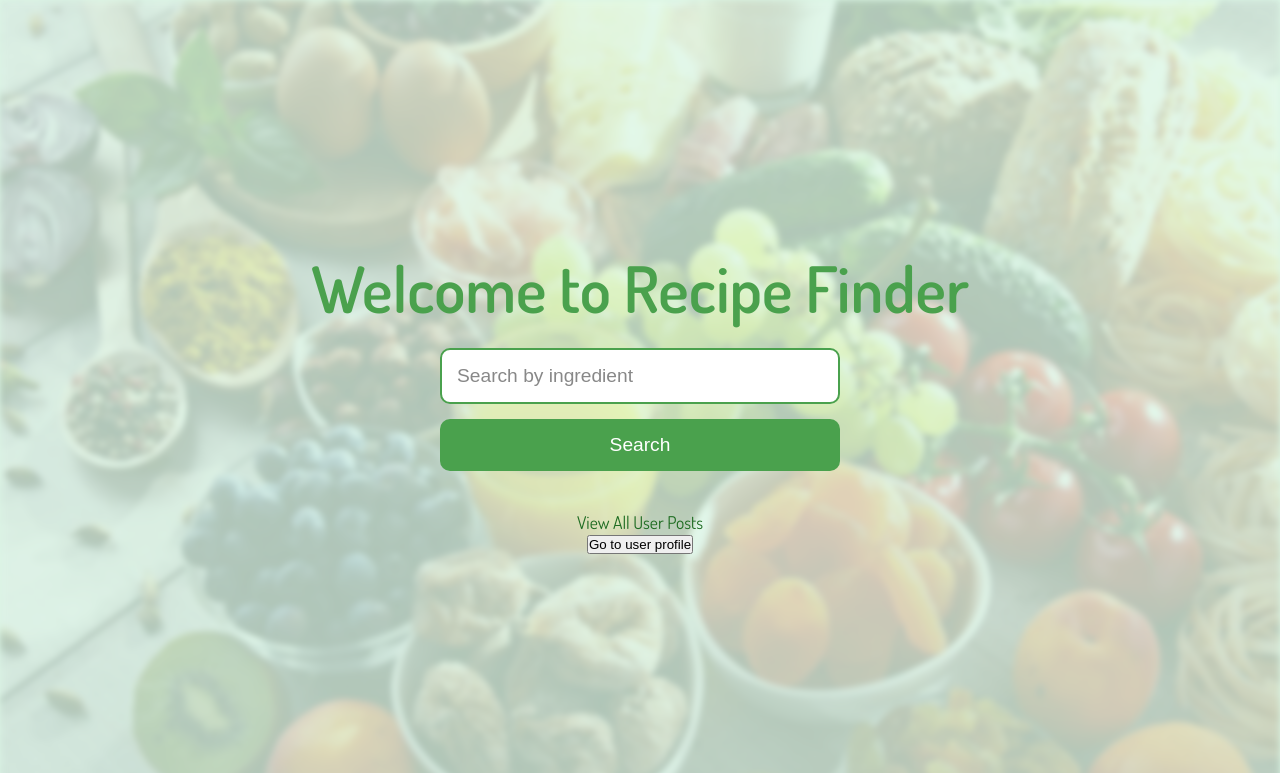
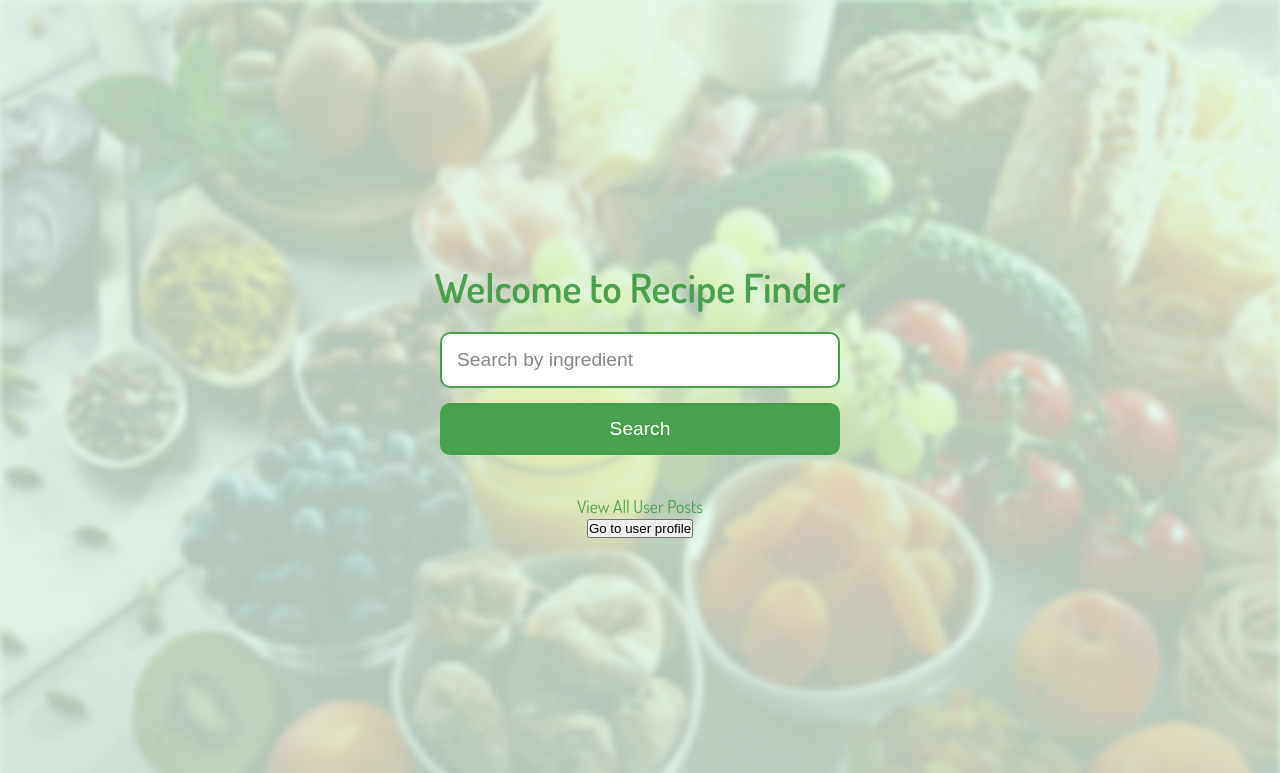
Before and after one commit to REDY-a/Madhacks2024, a Flask app: page / in a window 1280 px wide. Shown: the top 773 px of the page. Run offline with Flask 3, Linux system fonts and the light colour scheme.

Commit message:
css files updates -2

```diff
--- a/static/styles.css
+++ b/static/styles.css
@@ -18,7 +18,7 @@ body {
 }
 
 h1 {
-    font-size: 4rem;
+    font-size: 2.5rem;
     color: #4aa14d;
     margin-bottom: 20px;
 }
@@ -61,7 +61,7 @@ input[type="submit"]:hover {
 
 a {
     margin-top: 20px;
-    color: #1e6c21;
+    color: #4aa14d;
     text-decoration: none;
     font-size: 1.1rem;
     transition: color 0.3s ease;
```
